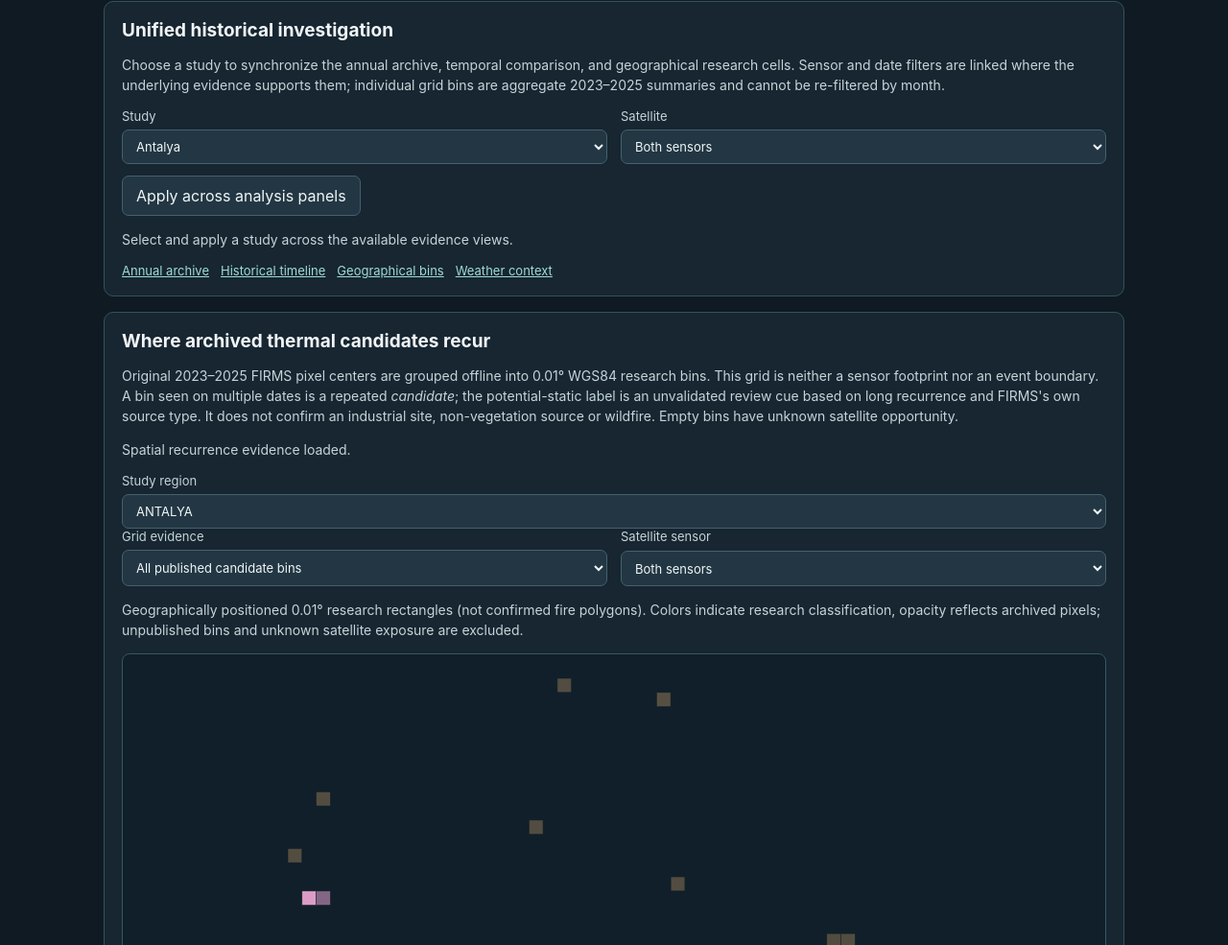
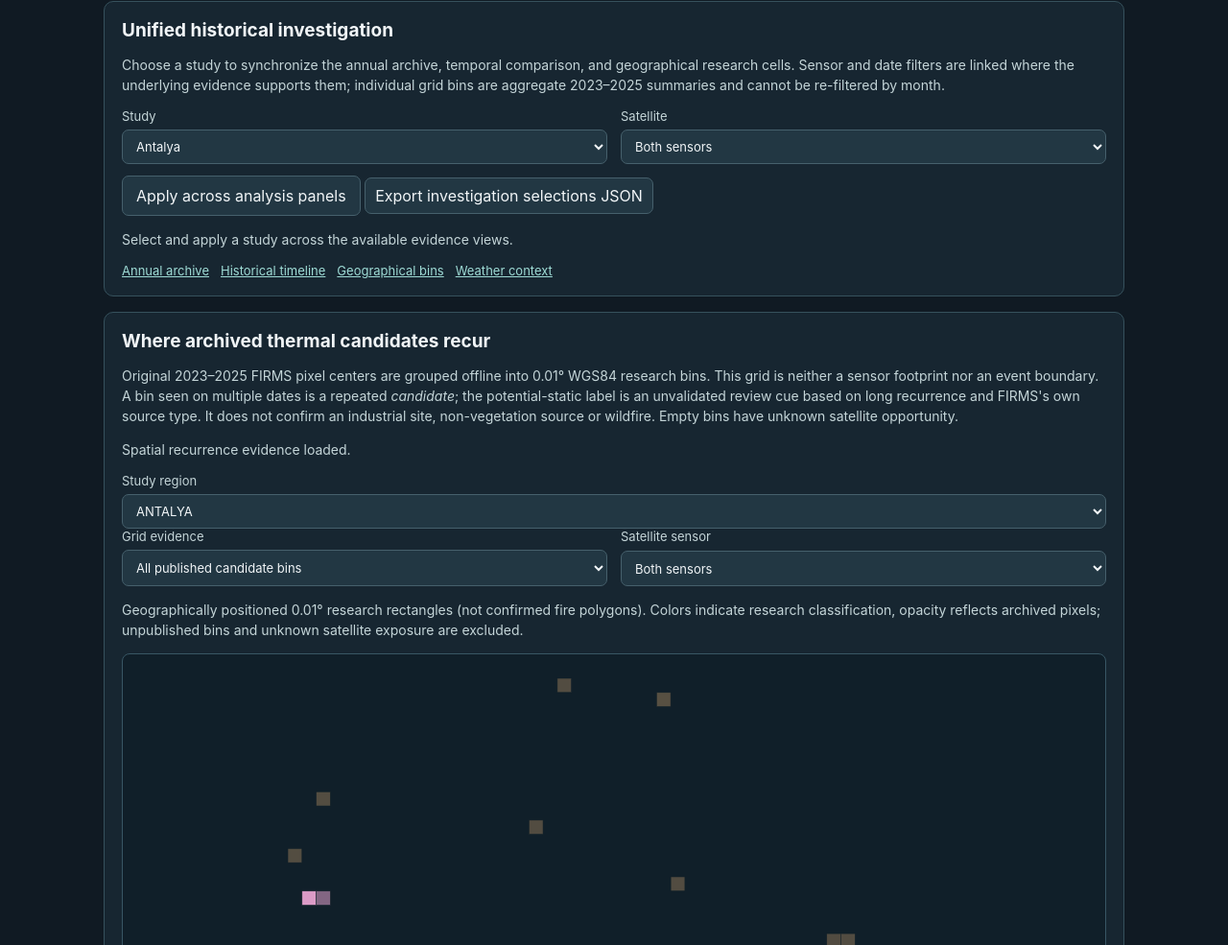
Before and after one commit to frogiraffe/wildfire-signals, a website with bundled scripts: page public/analytics.html in a window 1280 px wide. Shown: the part 7564-8549 px from the top of the page at 96% size. Built offline with nearby package versions, Linux system fonts and the light colour scheme.

Commit message:
Add export of coordinated historical investigation selections

```diff
--- a/public/analytics.html
+++ b/public/analytics.html
@@ -99,6 +99,7 @@
         <div class="analytics-controls"><label>Study <select id="unified-study"><option value="ANTALYA_25KM">Antalya</option><option value="DALAMAN_25KM">Dalaman</option></select></label>
           <label>Satellite <select id="unified-sensor"><option value="all">Both sensors</option><option value="VIIRS_NOAA20_STANDARD">NOAA-20</option><option value="VIIRS_SNPP_STANDARD">Suomi NPP</option></select></label></div>
         <button type="button" id="unified-apply">Apply across analysis panels</button>
+        <button type="button" id="unified-export">Export investigation selections JSON</button>
         <p id="unified-status" role="status" aria-live="polite">Select and apply a study across the available evidence views.</p>
         <nav class="unified-links" aria-label="Investigation sections"><a href="#annual-heading">Annual archive</a><a href="#historical-timeline-heading">Historical timeline</a><a href="#spatial-heading">Geographical bins</a><a href="#weather-heading">Weather context</a></nav>
       </section>
```
